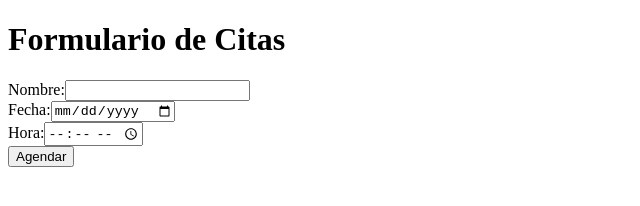
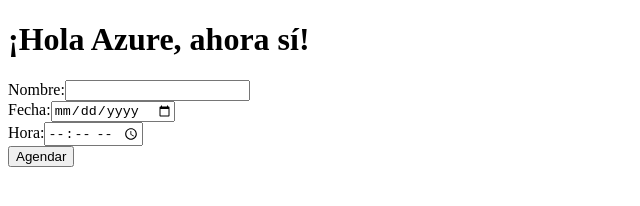
Before and after one commit to yachagua/citas-web, a plain HTML site: page index.html in a window 1280 px wide. Shown: the whole page, without its empty margins (0-640 px from the left). Drawn offline with Linux system fonts and the light colour scheme.

Commit message:
Cambio visible en index.html para probar despliegue

```diff
--- a/index.html
+++ b/index.html
@@ -4,7 +4,7 @@
   <title>Agendar Cita - Versión 2</title>
 </head>
 <body>
-  <h1>Formulario de Citas</h1>
+  <h1>¡Hola Azure, ahora sí!</h1>
   <form>
     <label>Nombre:</label><input type="text" name="nombre"><br>
     <label>Fecha:</label><input type="date" name="fecha"><br>
```
